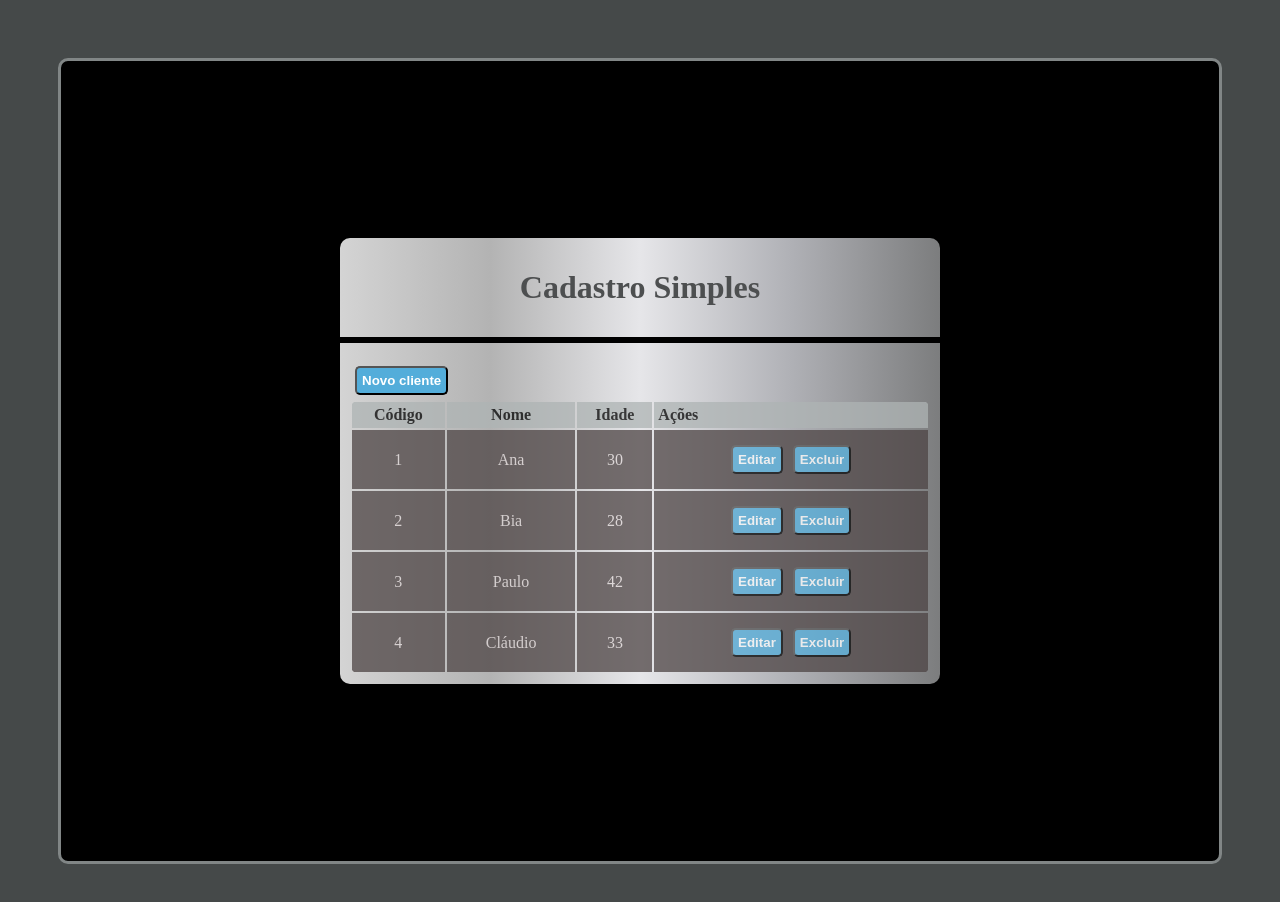
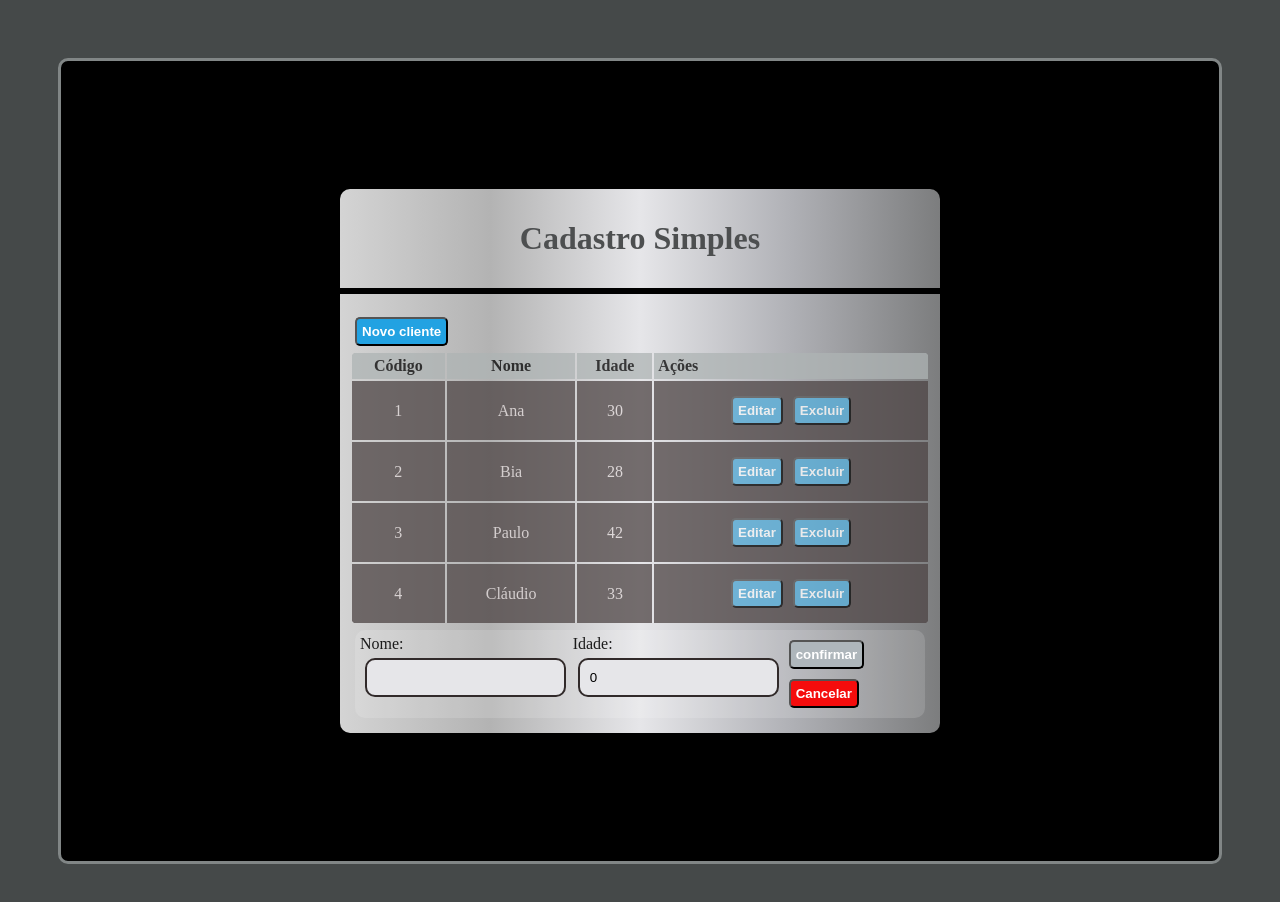
Before and after one commit to dfernan6/projetos-desenvolvimento-web, a Next.js app in the folder next-crud/: page / in a window 1280 px wide. Shown: the top 902 px of the page. Built offline with nearby package versions, Linux system fonts and the light colour scheme.

Commit message:
Montando o componente formulário

```diff
--- a/next-crud/src/components/Botao.tsx
+++ b/next-crud/src/components/Botao.tsx
@@ -1,13 +1,13 @@
 interface BotaoProps {
-    cor?: 'green' | 'blue' | 'gray'
+    cor?: 'green' | 'blue' | 'gray' | 'red'
     className?: string
     children: any
 }
 
 export default function Botao(props) {
-    const cor = props.cor ?? 'green'
+    const cor = props.cor ?? ''
     return (
-        <button className={props.className}>
+        <button className={cor}>
             {props.children}
         </button>
     )
--- /dev/null
+++ b/next-crud/src/components/Entrada.tsx
@@ -0,0 +1,22 @@
+interface EntradaProps {
+    tipo?: 'text' | 'number'
+    texto: string
+    valor: any
+    somenteLeitura?: boolean
+    valorMudou?: (valor: any) => void
+}
+
+export default function Entrada(props: EntradaProps) {
+    return (
+        <div>
+            <label>
+                {props.texto}
+            </label>
+            <input type={props.tipo ?? 'text'}
+                   value={props.valor}
+                   readOnly={props.somenteLeitura}
+                   onChange={e => props.valorMudou?.(e.target.value)}
+        />
+        </div>
+    )
+}
--- /dev/null
+++ b/next-crud/src/components/Formulario.tsx
@@ -0,0 +1,44 @@
+import { useState } from "react";
+import Entrada from "./Entrada";
+import Cliente from "../core/Cliente";
+import Botao from "./Botao";
+
+interface FormularioProps {
+    cliente: Cliente
+}
+
+export default function Formulario(props) {
+    const id = props.cliente?.id
+    const [nome, setNome] = useState(props.cliente?.nome ?? '')
+    const [idade, setIdade] = useState(props.cliente?.idade ?? '0')
+    return (
+        <div className="forms">
+            {id ? (
+            <Entrada
+                somenteLeitura
+                texto="Código"
+                valor="Teste"
+            />
+            ) : false}
+            <Entrada
+               texto="Nome: "
+               valor={nome}
+               valorMudou={setNome}
+            />
+            <Entrada
+               texto="Idade: "
+               tipo="number"
+               valor={idade}
+               valorMudou={setIdade}
+            />
+            <div>
+                <Botao cor='gray'>
+                    confirmar
+                </Botao>
+                <Botao cor='red'>
+                    Cancelar
+                </Botao>
+            </div>
+        </div>
+    )
+}
--- a/next-crud/src/pages/index.tsx
+++ b/next-crud/src/pages/index.tsx
@@ -1,4 +1,6 @@
+import { useState } from "react";
 import Botao from "../components/Botao";
+import Formulario from "../components/Formulario";
 import Layout from "../components/Layout";
 import Tabela from "../components/Tabela";
 import Cliente from "../core/Cliente";
@@ -20,14 +22,17 @@ export default function Home() {
     console.log('Excluindo...' + cliente.nome)
   }
 
+  const [visivel, setVisivel] = useState()
+
   return (
     <div className="center">
       <Layout titulo="Cadastro Simples">
-        <Botao cor='green'>Novo cliente</Botao>
+        <Botao cor='blue'>Novo cliente</Botao>
         <Tabela clientes={clientes}
         clienteSelecionado={clienteSelecionado}
         clienteExcluido={clienteExcluido}
         ></Tabela>
+        <Formulario />
       </Layout>
     </div>
   )
--- a/next-crud/src/styles/index.css
+++ b/next-crud/src/styles/index.css
@@ -1,6 +1,5 @@
 body {
     background-color: rgb(69, 73, 73);
-    color: aliceblue;
     padding: 50px;
 }
 
@@ -29,6 +28,7 @@ body {
 
 .conteudo {
     padding: 10px;
+    color: #1b1b1b;
 }
 
 .titulo {
@@ -68,7 +68,7 @@ button {
 }
 
 button:hover {
-    background-color: #1182bb;
+    background-color: #1717184b;
 }
 
 .green {
@@ -82,3 +82,23 @@ button:hover {
 .gray {
     background-color: #aeb6bb;
 }
+
+.red {
+    background-color: #f50c0c;
+}
+
+input {
+    border-radius: 10px;
+    background-color: #e6e6e9;
+    padding: 10px;
+    margin: 5px;
+    border: rgb(49, 42, 42) solid 2px;
+}
+
+.forms {
+    display: flex;
+    background-color: #ffffff23;
+    margin: 5px;
+    border-radius: 10px;
+    padding: 5px;
+}
```
